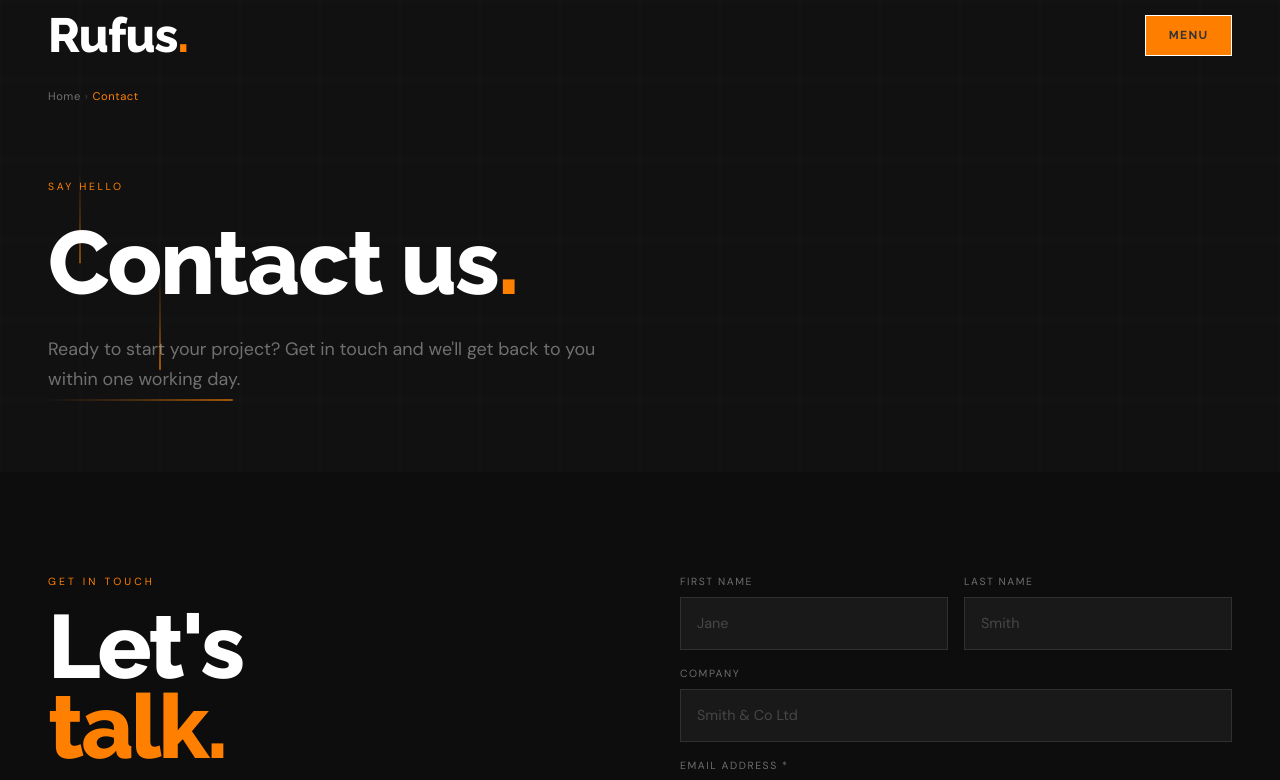
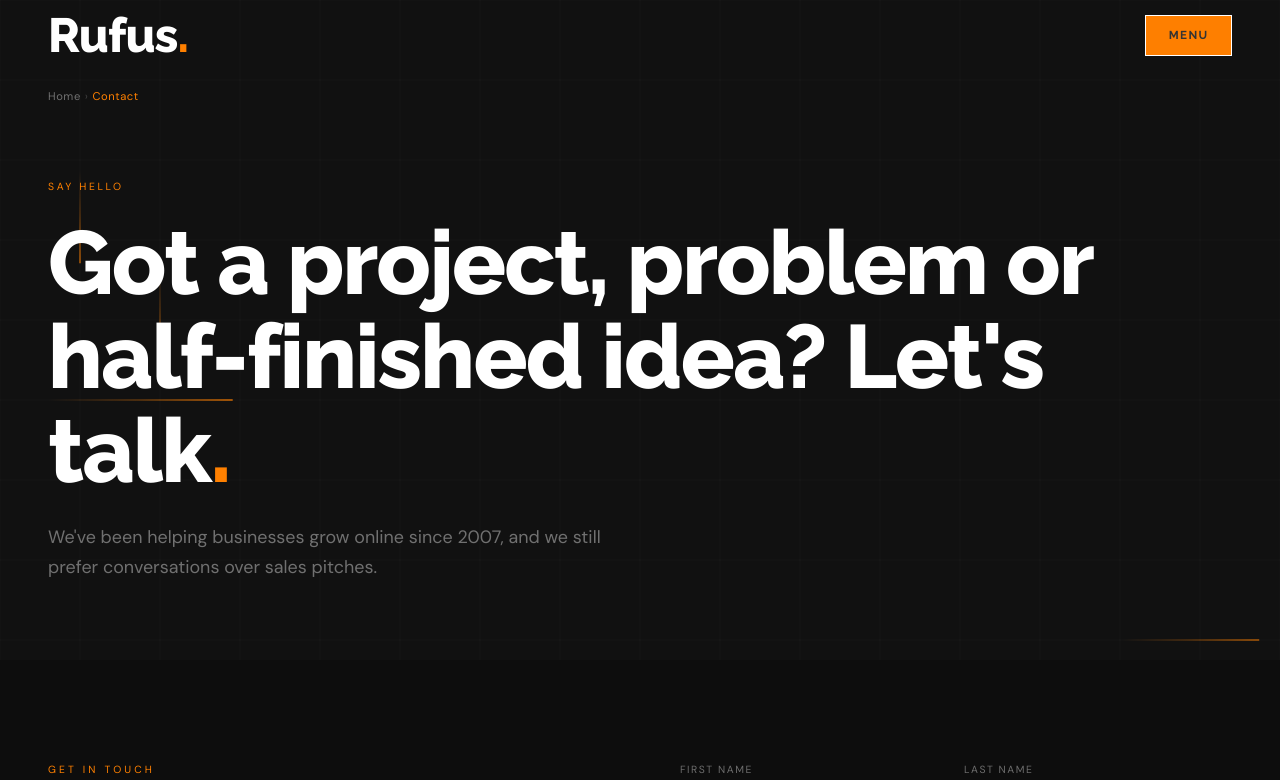
Before and after one commit to benrufus/rufus-design, a Next.js app: page /contact in a window 1280 px wide. Shown: the top 780 px of the page. Built offline with nearby package versions, Linux system fonts and the light colour scheme; no server answers; the database is empty.

Commit message:
Update page.tsx

```diff
--- a/src/app/(public)/contact/page.tsx
+++ b/src/app/(public)/contact/page.tsx
@@ -43,7 +43,7 @@ export default async function ContactPage() {
     <>
       <script type="application/ld+json" dangerouslySetInnerHTML={{ __html: JSON.stringify(jsonLd) }} />
       <Breadcrumb crumbs={[{ label: 'Home', href: '/' }, { label: 'Contact' }]} />
-      <PageHero label="Say hello" title="Contact us" intro="Ready to start your project? Get in touch and we'll get back to you within one working day." />
+      <PageHero label="Say hello" title="Got a project, problem or half-finished idea? Let's talk." intro="We've been helping businesses grow online since 2007, and we still prefer conversations over sales pitches." />
       <Contact phone={settings?.phone} email={settings?.email} />
     </>
   )
```
